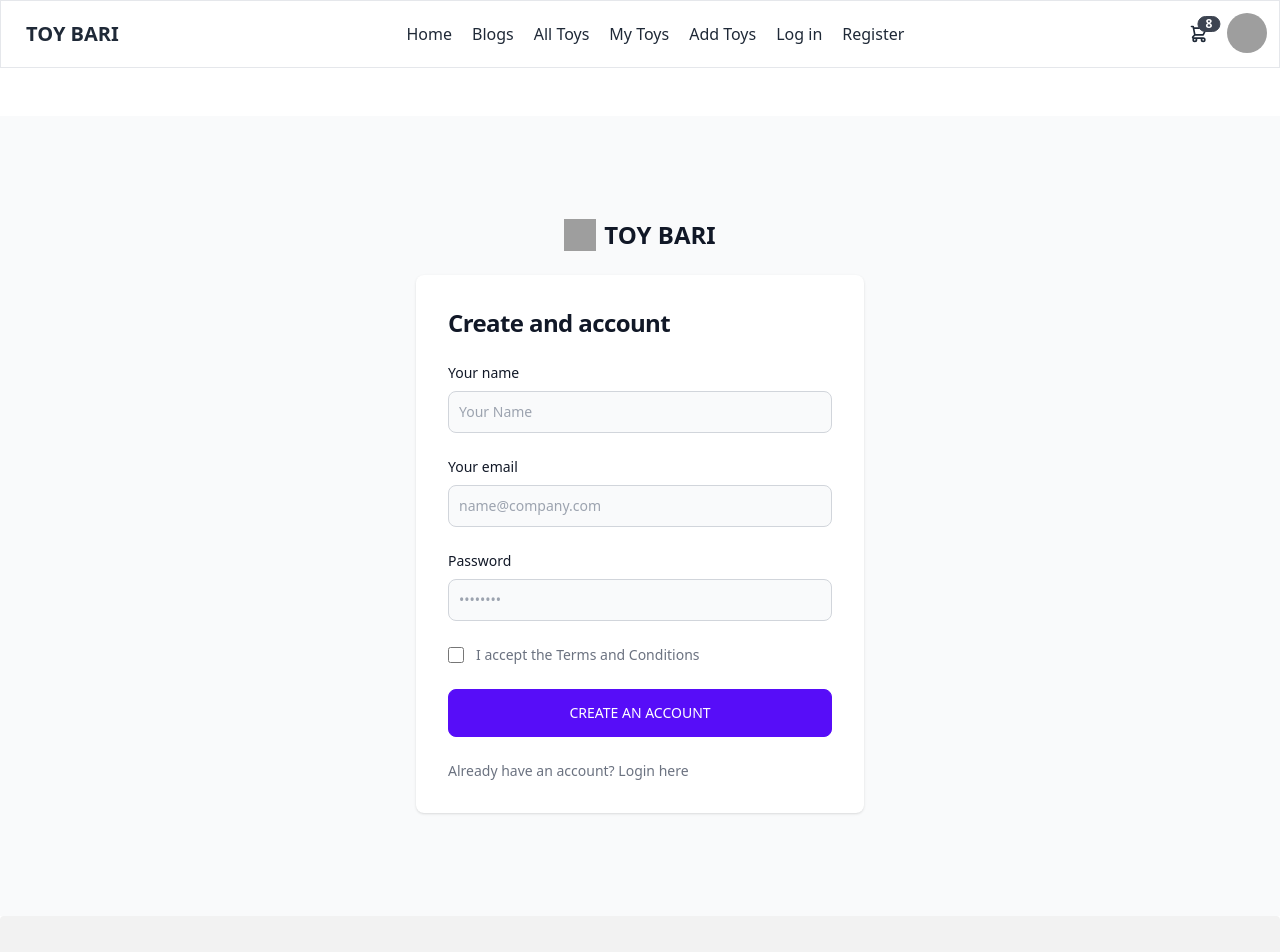
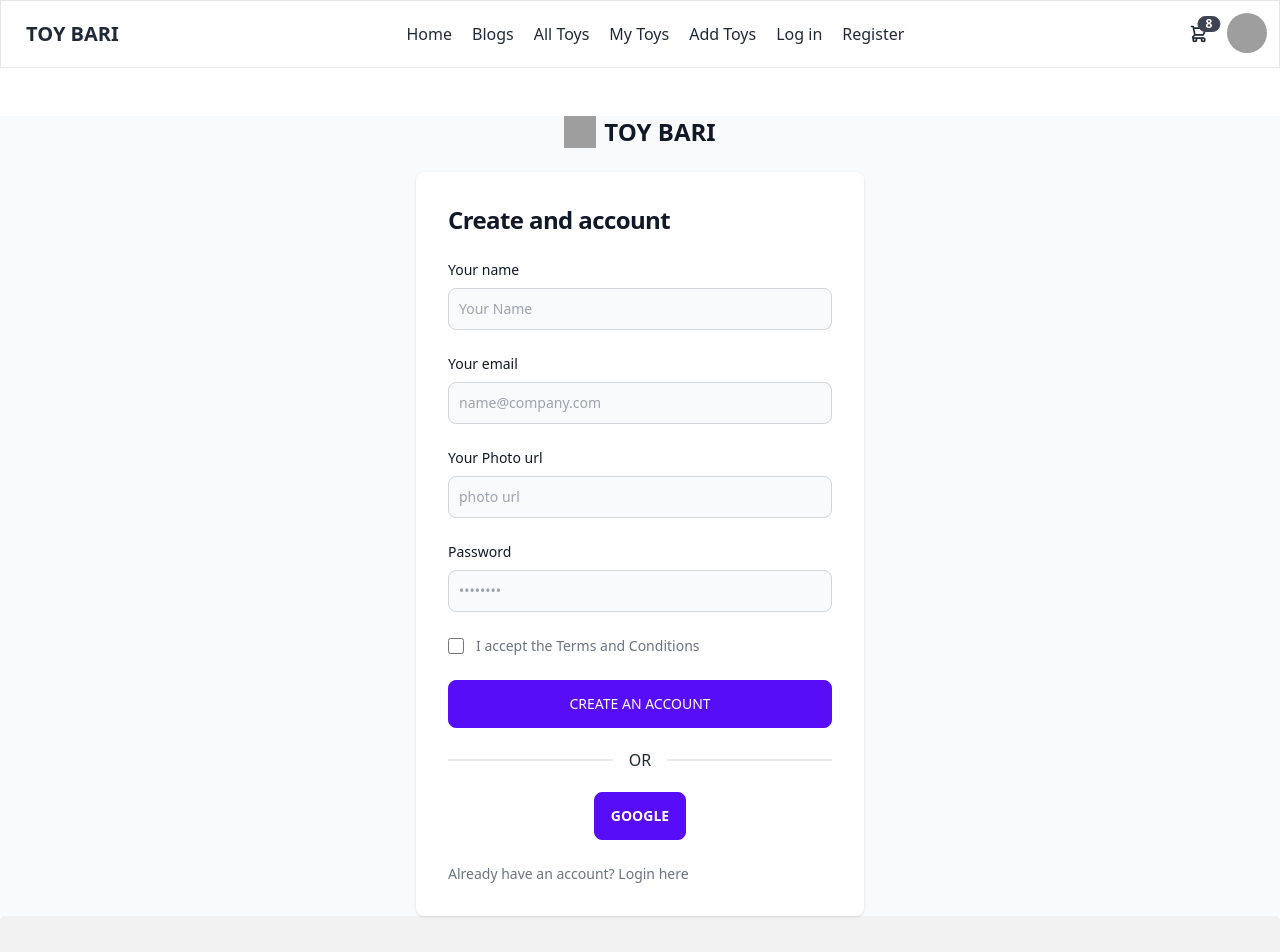
Before and after one commit to masudrahman-dev/toy-marketplace-client, a React (Vite) app: page /register in a window 1280 px wide. Shown: the top 952 px of the page. Built offline with nearby package versions, Linux system fonts and the light colour scheme; no server answers; grey boxes are pictures that could not be loaded.

Commit message:
sign up with google done

```diff
--- a/src/contexts/AuthProvider.jsx
+++ b/src/contexts/AuthProvider.jsx
@@ -27,6 +27,7 @@ const AuthProvider = ({ children }) => {
     setName(name);
     setPhoto(photo);
   };
+
   updateProfile(auth.currentUser, {
     displayName: name,
     photoURL: photo,
@@ -54,7 +55,7 @@ const AuthProvider = ({ children }) => {
   };
   useEffect(() => {
     const unsubscribe = onAuthStateChanged(auth, (currentUser) => {
-      // console.log("auth.currentUser :>> ", auth.currentUser);
+      console.log("auth.currentUser :>> ", auth.currentUser);
       // console.log("logged in user inside auth state observer", currentUser);
       setLoading(true);
       setUser(currentUser);
--- a/src/pages/Login and Registration/Registration/Registration.jsx
+++ b/src/pages/Login and Registration/Registration/Registration.jsx
@@ -5,8 +5,7 @@ import { AuthContext } from "../../../contexts/AuthProvider";
 
 const Registration = () => {
   const [errorMessage, setErrorMessage] = useState("");
-  const { createUser } = useContext(AuthContext);
-  const { GoogleSignIn } = useContext(AuthContext);
+  const { createUser, updateUser, GoogleSignIn } = useContext(AuthContext);
 
   // console.log("location :>> ", location);
   const handleGoogleSignIn = () => {
@@ -26,26 +25,27 @@ const Registration = () => {
     const form = e.target;
     const name = form.name.value;
     const email = form.email.value;
+    const photo = form.url.value;
     const password = form.password.value;
-    console.log(name, email, password);
+    // console.log(photo, name, email, password);
 
-    // if (!/^.{6,}$/.test(password)) {
-    //   setErrorMessage("Password must be at least 6 characters long.");
-    // } else {
-    //   setErrorMessage("");
-    // }
+    if (!/^.{6,}$/.test(password)) {
+      setErrorMessage("Password must be at least 6 characters long.");
+    } else {
+      setErrorMessage("");
+    }
     createUser(email, password)
       .then((userCredential) => {
         // Signed in
         const user = userCredential.user;
-        console.log("user :>> ", user);
+        // console.log("user :>> ", user);
       })
       .catch((error) => {
-        const errorCode = error.code;
-        const errorMessage = error.message;
-        console.log(errorCode, errorMessage);
+        // const errorCode = error.code;
+        // const errorMessage = error.message;
+        // console.log(errorCode, errorMessage);
       });
-    // updateUser(name, photo);
+    updateUser(name, photo);
   };
   return (
     <div>
@@ -84,7 +84,7 @@ const Registration = () => {
                     id="name"
                     className="bg-gray-50 border border-gray-300 text-gray-900 sm:text-sm rounded-lg focus:ring-primary-600 focus:border-primary-600 block w-full p-2.5 dark:bg-gray-700 dark:border-gray-600 dark:placeholder-gray-400 dark:text-white dark:focus:ring-blue-500 dark:focus:border-blue-500"
                     placeholder="Your Name"
-                    required=""
+                    required
                   />
                 </div>
                 <div>
@@ -100,7 +100,23 @@ const Registration = () => {
                     id="email"
                     className="bg-gray-50 border border-gray-300 text-gray-900 sm:text-sm rounded-lg focus:ring-primary-600 focus:border-primary-600 block w-full p-2.5 dark:bg-gray-700 dark:border-gray-600 dark:placeholder-gray-400 dark:text-white dark:focus:ring-blue-500 dark:focus:border-blue-500"
                     placeholder="name@company.com"
-                    required=""
+                    required
+                  />
+                </div>
+                <div>
+                  <label
+                    htmlFor="url"
+                    className="block mb-2 text-sm font-medium text-gray-900 dark:text-white"
+                  >
+                    Your Photo url
+                  </label>
+                  <input
+                    type="url"
+                    name="url"
+                    id="url"
+                    className="bg-gray-50 border border-gray-300 text-gray-900 sm:text-sm rounded-lg focus:ring-primary-600 focus:border-primary-600 block w-full p-2.5 dark:bg-gray-700 dark:border-gray-600 dark:placeholder-gray-400 dark:text-white dark:focus:ring-blue-500 dark:focus:border-blue-500"
+                    placeholder="photo url"
+                    required
                   />
                 </div>
                 <div>
@@ -116,8 +132,9 @@ const Registration = () => {
                     id="password"
                     placeholder="••••••••"
                     className="bg-gray-50 border border-gray-300 text-gray-900 sm:text-sm rounded-lg focus:ring-primary-600 focus:border-primary-600 block w-full p-2.5 dark:bg-gray-700 dark:border-gray-600 dark:placeholder-gray-400 dark:text-white dark:focus:ring-blue-500 dark:focus:border-blue-500"
-                    required=""
+                    required
                   />
+                  <span className="text-rose-600">{errorMessage}</span>
                 </div>
 
                 <div className="flex items-start">
@@ -151,6 +168,15 @@ const Registration = () => {
                 >
                   Create an account
                 </button>
+                <div className="divider">OR</div>
+                <div className="text-center">
+                  <button
+                    onClick={handleGoogleSignIn}
+                    className="btn btn-primary"
+                  >
+                    Google
+                  </button>
+                </div>
                 <p className="text-sm font-light text-gray-500 dark:text-gray-400">
                   Already have an account?{" "}
                   <Link
```
